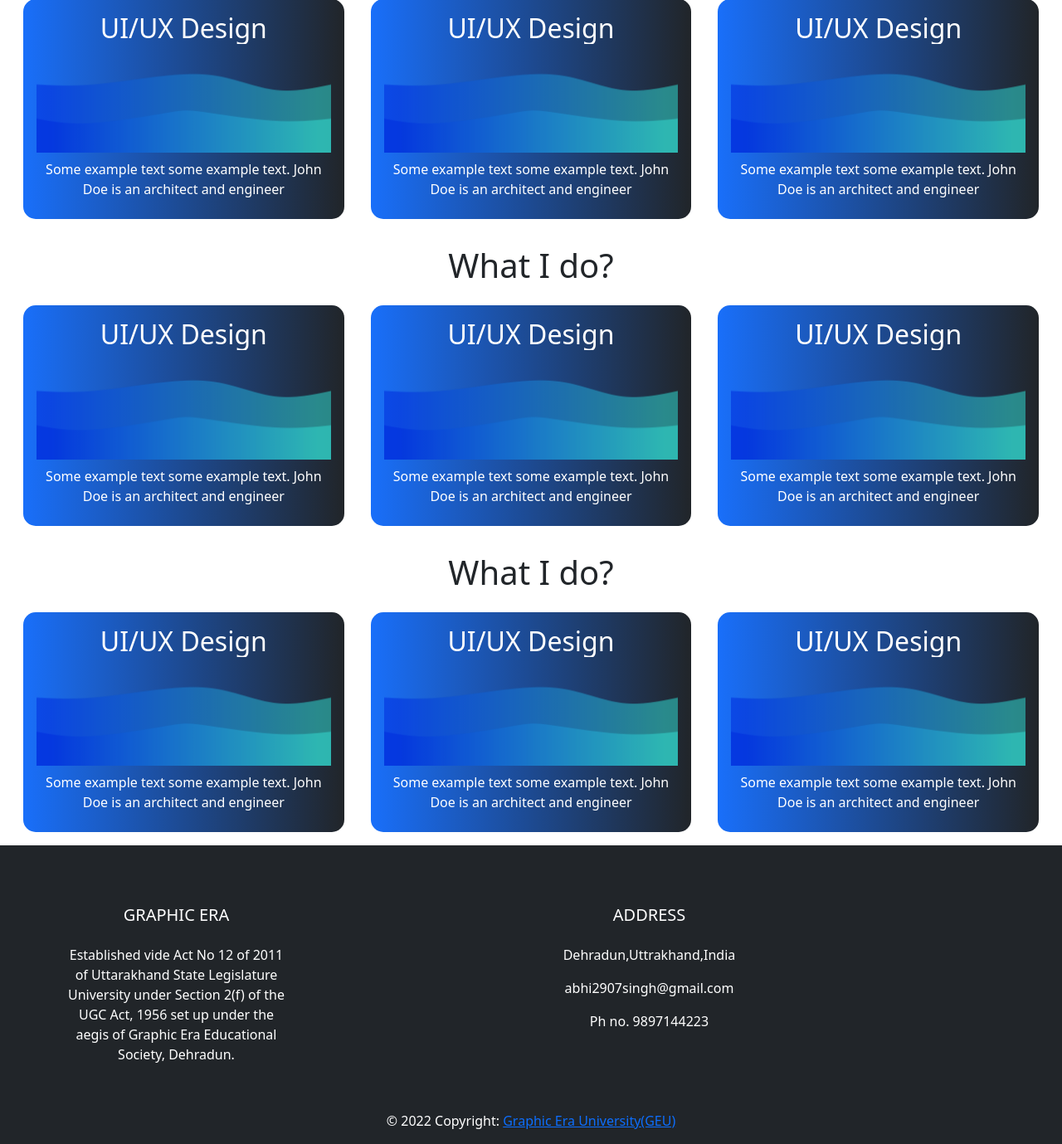
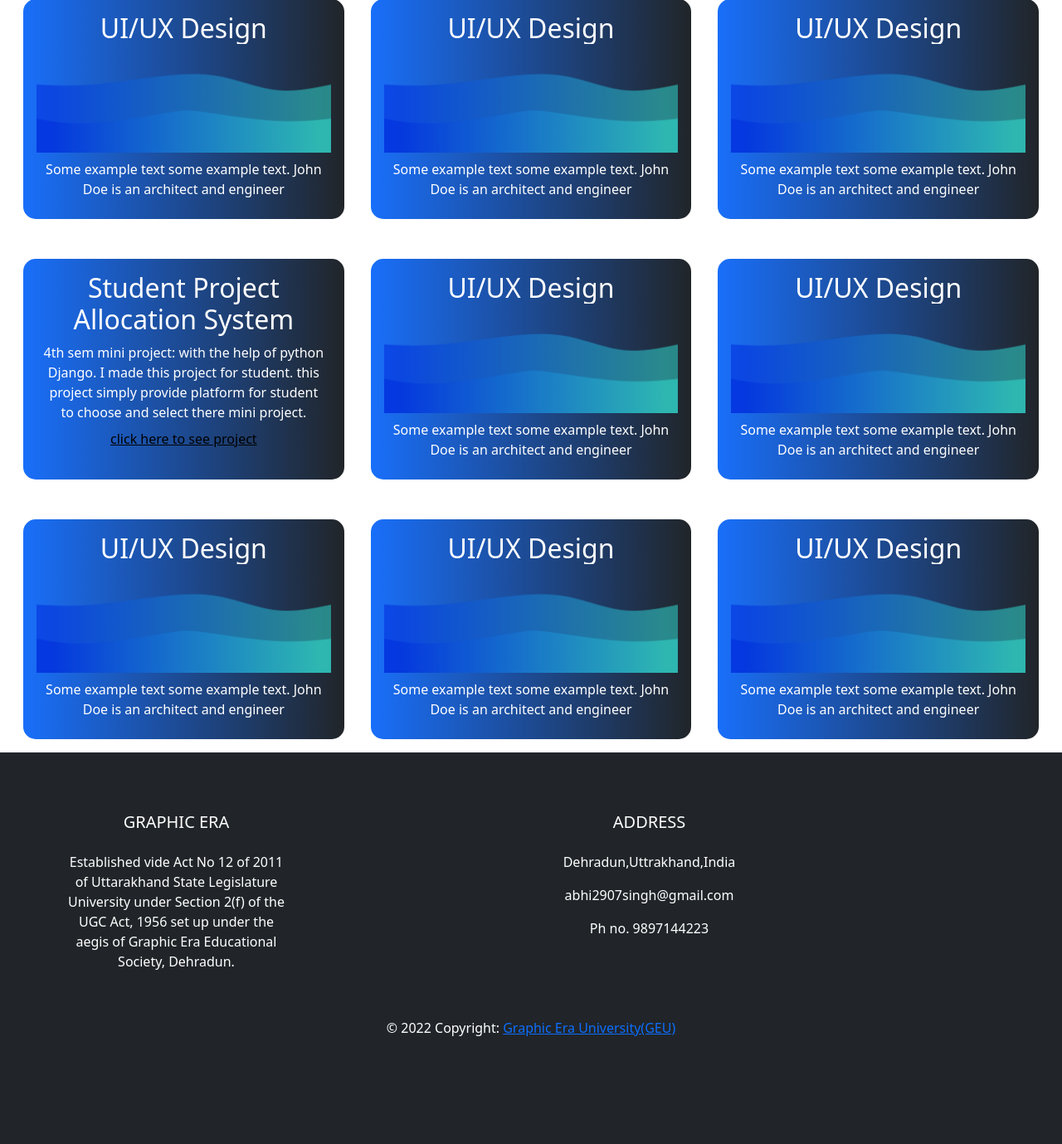
Before and after one commit to Aabhishek29/porfolio_web, a Django app: page /projects in a window 1280 px wide. Shown: the part 172-1551 px from the top of the page at 83% size. After the commit the page ends 1421 px from the top, so only its background shows below. Run offline with Django 4.2, Linux system fonts and the light colour scheme.

Commit message:
projects add on projects.html

```diff
--- a/templates/projects.html
+++ b/templates/projects.html
@@ -64,13 +64,15 @@
     </div>
 
     <div class="container-fluid mt-3 text-center">
-      <h1>What I do?</h1>
+{#      <h1>What I do?</h1>#}
       <div class="container-fluid">
         <div class="row">
           <div class="col-xl container m-3 p-3" style="border-radius: 15px;" id="grad">
-            <h2 style="color: #fff;">UI/UX Design</h2>
-            <img class="card-img-top" src="{% static 'images/svg.png' %}" alt="Card image" style="width:100%">
-            <p class="card-text m-2" style="color: #fff;">Some example text some example text. John Doe is an architect and engineer</p>
+            <h2 style="color: #fff; overflow: hidden">Student Project Allocation System</h2>
+{#            <img class="card-img-top" src="{% static 'images/svg.png' %}" alt="Card image" style="width:100%">#}
+            <p class="card-text m-2" style="color: #fff;">4th sem mini project: with the help of python Django. I made this project for student. this project
+              simply provide platform for student to choose and select there mini project.</p>
+              <a style="color:black" href="https://github.com/Aabhishek29/student-project-allocation-system">click here to see project</a>
           </div>
           <div class="col-xl container m-3 p-3" style="border-radius: 15px;" id="grad">
             <h2 style="color: #fff;">UI/UX Design</h2>
@@ -88,7 +90,7 @@
 
 
     <div class="container-fluid mt-3 text-center">
-      <h1>What I do?</h1>
+{#      <h1>What I do?</h1>#}
       <div class="container-fluid">
         <div class="row">
           <div class="col-xl container m-3 p-3" style="border-radius: 15px;" id="grad">
```
Also changed, not shown: porfolio_web/settings.py (+4 -4 lines).
